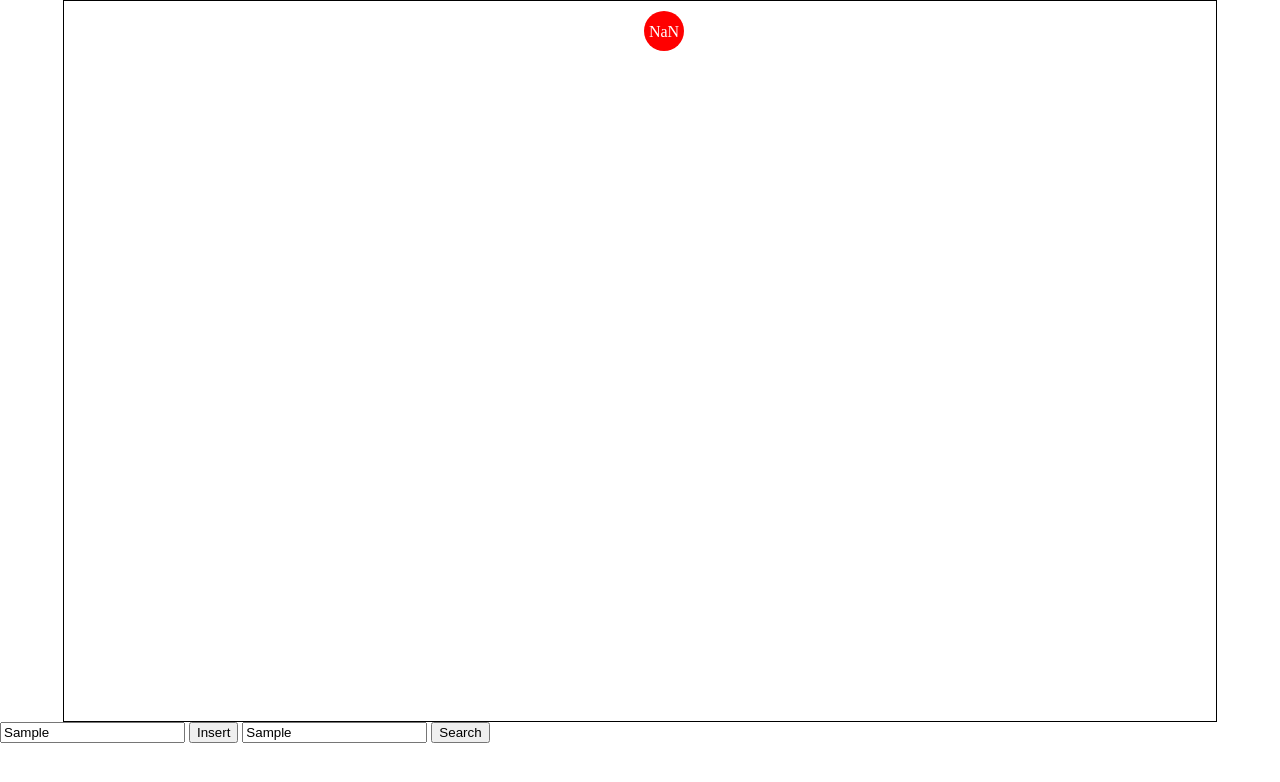
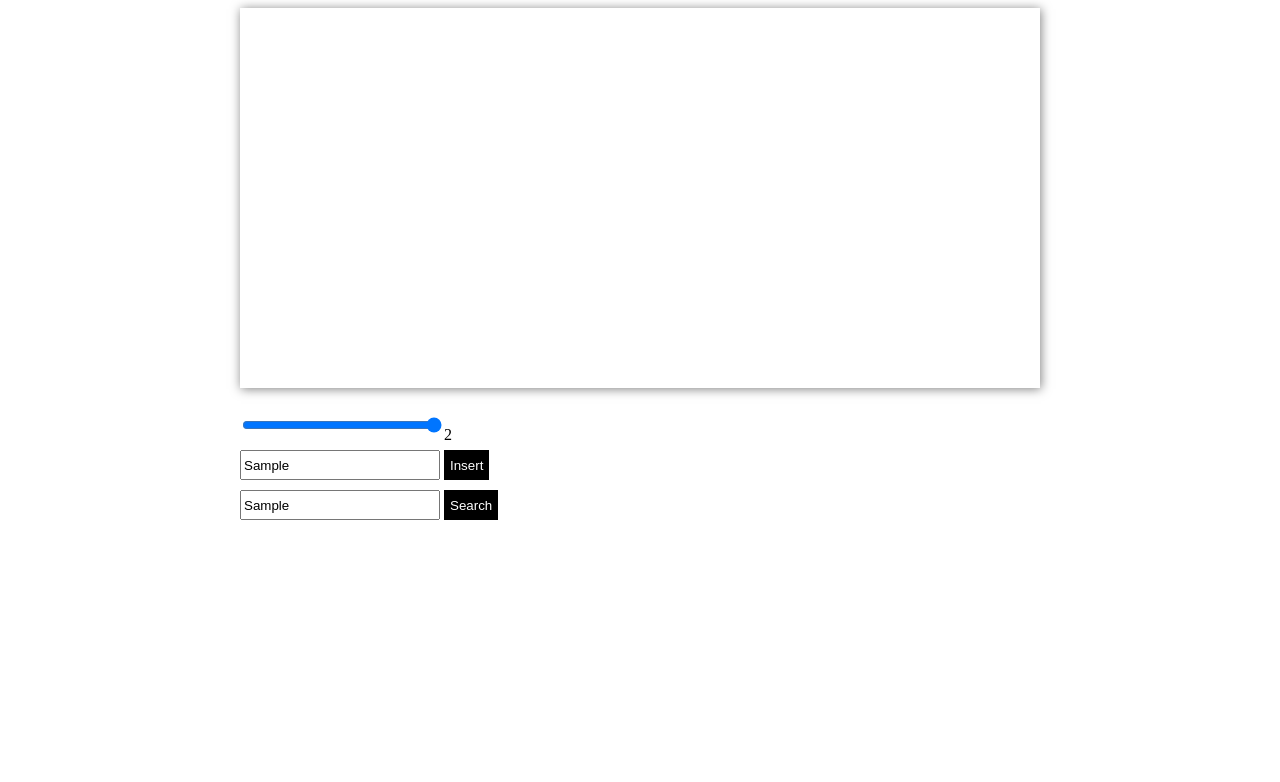
Before and after one commit to kotAPI/SVGPlayground, a plain HTML site: page index.html in a window 1280 px wide. Both pictures are taken after typing "Sample", "Sample" into the empty fields and a click on the button "Search". Drawn offline with nearby package versions, Linux system fonts and the light colour scheme.

Commit message:
update UI

```diff
--- a/index.html
+++ b/index.html
@@ -1,49 +1,84 @@
-<!doctype html>
-
-<html lang="en">
-
+<html>
   <head>
-  <meta charset="utf-8">
+    <title></title>
      <script src="https://d3js.org/d3.v4.min.js"></script>
   <script src="https://cdnjs.cloudflare.com/ajax/libs/es6-promise/3.2.2/es6-promise.min.js"></script>
   <script src="./src/trees.js"></script>
+    <style>
+      svg{
+        width: 800px;
+        height: 380px;
+        margin: auto;
+        box-shadow: 1px 1px 10px rgba(0,0,0,0.5);
+        display: block;
+      }
+      .input-container{
+        padding-top:20px;
+        width:400px;
+        display: inline;
+        float:left;
+        margin: auto;
 
-  <style>
-    body {
-      margin: 0;
-      position: fixed;
-      top: 0;
-      right: 0;
-      bottom: 0;
-      left: 0;
+        box-sizing: border-box;
       }
+      .pseudo-container{
+        padding-top:20px;
+        width:400px;
+        display: inline;
+        float:left;
+        margin: auto;
 
-    svg {
-      width: 90%;
-      height: 90%;
-      border: 1px solid black;
-      display: block;
-      margin: auto;
+        box-sizing: border-box;
       }
+      input{
+        margin-bottom: 10px;
+        width:200px;
+        height: 30px;
 
-    text {
-      fill: white;
+      }
+      button{
+        height: 30px;
+        color:white;
+        background-color: black;
+        outline: none;
+        border:0;
       }
     </style>
   </head>
-
   <body>
     <svg id="svg-container">
         <g id="edge-group"></g>
       </svg>
-
+      <div style="width:800px;margin: auto">
+          <div class="input-container">
+              <input type="range" id="speedslider"><span id="speedslider-value">0</span>
               <input type="text" id="insertVal">
             <button  onClick="insertIntoTree()">Insert</button>
 
             <input id ="searchVal" type="text">
             <button  onClick="searchTree()">Search</button>
 
+          </div>
+          <div class="pseudo-container" id="pseudocode-messenger">
+
+          </div>
+      </div>
+
+
+
   <script src="./src/amazingLibraryName.js"></script>
+  <script>
+    var slider = document.getElementById("speedslider")
+    var slidertext = document.getElementById("speedslider-value")
+    slider.value = 100;
+    CONFIGSVG.gameSpeed = slider.value/50
+    slidertext.innerHTML = CONFIGSVG.gameSpeed
+
+    slider.addEventListener("input",()=>{
+      CONFIGSVG.gameSpeed = slider.value/50
+      slidertext.innerHTML = CONFIGSVG.gameSpeed
+    })
+
+  </script>
   </body>
-
 </html>
--- a/src/amazingLibraryName.js
+++ b/src/amazingLibraryName.js
@@ -1,6 +1,6 @@
 var CONFIGSVG = {
-  width: 1200,
-  height: 500,
+  width: 800,
+  height: 380,
   gameSpeed: 0.3
 };
 var svgContainer = d3
@@ -134,17 +134,11 @@ var selectEdge = (fromid, toid) =>
       .attr('id', 'edge' + fromid + '-' + toid)
       .attr('class', 'edge')
       .append('line')
-      .attr('x1', x1)
-      .attr('y1', y1)
-      .attr('x2', x1)
-      .attr('y2', y1)
+
       .attr('stroke-width', 6)
       .attr('stroke', 'orange')
       .transition()
-      .delay(delay)
       .duration(CONFIGSVG.gameSpeed * 2000)
-      .attr('x2', x2)
-      .attr('y2', y2)
       .on('end', resolve);
   });
 
@@ -161,7 +155,7 @@ const findXYPos = (nodeIdx, config) => {
 
 let CONFIG = {
   canvas: {
-    width: 1200
+    width: 800
   },
   row: {
     height: 60
@@ -169,23 +163,33 @@ let CONFIG = {
 };
 
 function parseStep(obj) {
-  console.log(obj.msg, obj.params);
+  // console.log(obj.msg, obj.params);
+  var messenger = document.getElementById("pseudocode-messenger")
+  var pseudomessage = ""
+
   if (obj.msg === 'SPAWN_NODE') {
     var node = findXYPos(obj.params.idx, CONFIG);
     createNode(obj.params.idx + '', node.x, node.y, obj.params.val, 1000);
+    pseudomessage = "Created a Node of value " +obj.params.val
   } else if (obj.msg === 'HIGHLIGHT_NODE') {
     highlightNode(obj.params.idx);
   } else if (obj.msg === 'SPAWN_EDGE') {
+
     var node1 = findXYPos(obj.params.from, CONFIG);
     var node2 = findXYPos(obj.params.to, CONFIG);
     drawEdge(obj.params.from, obj.params.to, node1.x, node1.y, node2.x, node2.y, 500, 100);
+    pseudomessage = "Creating a child Node"
   } else if (obj.msg === 'SELECT_NODE') {
     selectNode(obj.params.idx);
+    pseudomessage = "Selecting Node of value " +obj.params.val
   } else if (obj.msg === 'HIGHLIGHT_EDGE') {
     highlightEdge(obj.params.from, obj.params.to);
   } else if (obj.msg === 'SELECT_EDGE') {
     selectEdge(obj.params.from, obj.params.to);
   }
+
+
+  messenger.innerHTML = pseudomessage
 }
 
 let tree = [];
@@ -197,27 +201,22 @@ let messages = [];
 // insert(tree, 28, messages);
 // console.log("Searching....")
 
-// resetNodes()
-// resetEdges()
+
 // search(tree,28,messages)
 
 // console.log("Inorder....")
-// resetNodes()
-// resetEdges()
+
 
 // inorderTraversal(tree, 0, messages);
-// resetNodes()
-// resetEdges()
+
 
 // console.log("Pre Order....")
 // preorderTraversal(tree, 0, messages);
-// resetNodes()
-// resetEdges()
+
 
 // console.log("Post Order....")
 // postorderTraversal(tree, 0, messages);
-// resetNodes()
-// resetEdges()
+
 
 var FinalMessages = [];
 for (var i = 0; i < messages.length; i++) {
@@ -261,7 +260,7 @@ function myLoop () {
 function searchTree(){
   val = document.getElementById('searchVal').value;
   console.log(val);
-  insert(tree, parseInt(val), messages);
+  search(tree, parseInt(val), messages);
   myLoop()
 }
 
```
Also changed, not shown: layoutUI.html (added, +84 -0 lines), src/test.js (+16 -26 lines). Lines whose indentation alone changed are shown as unchanged.
